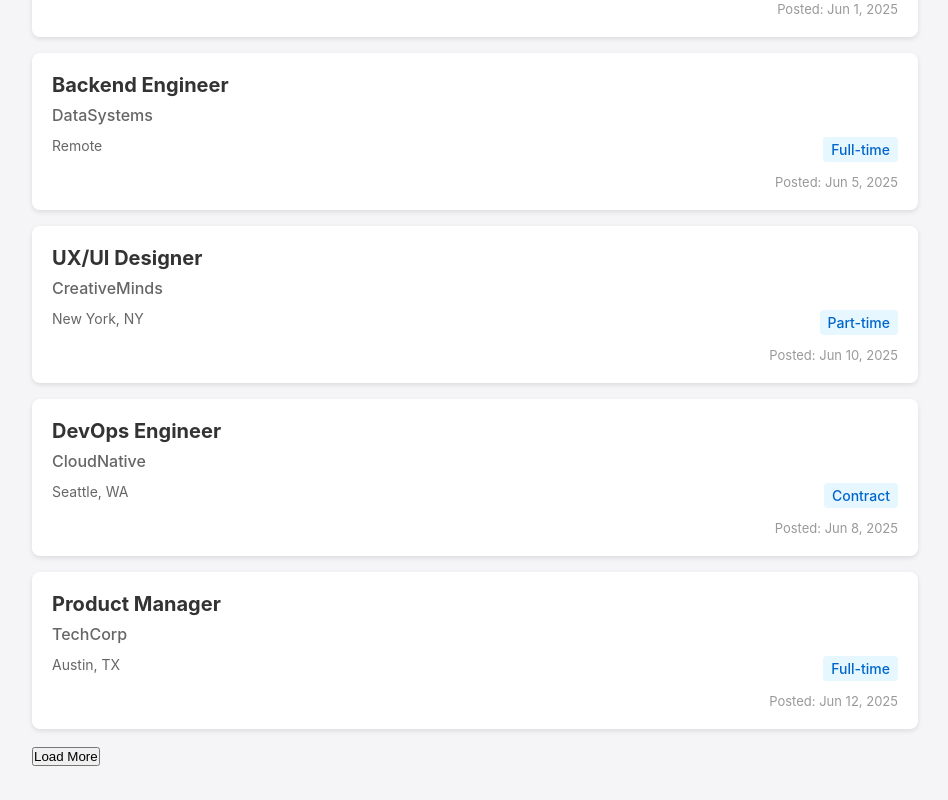
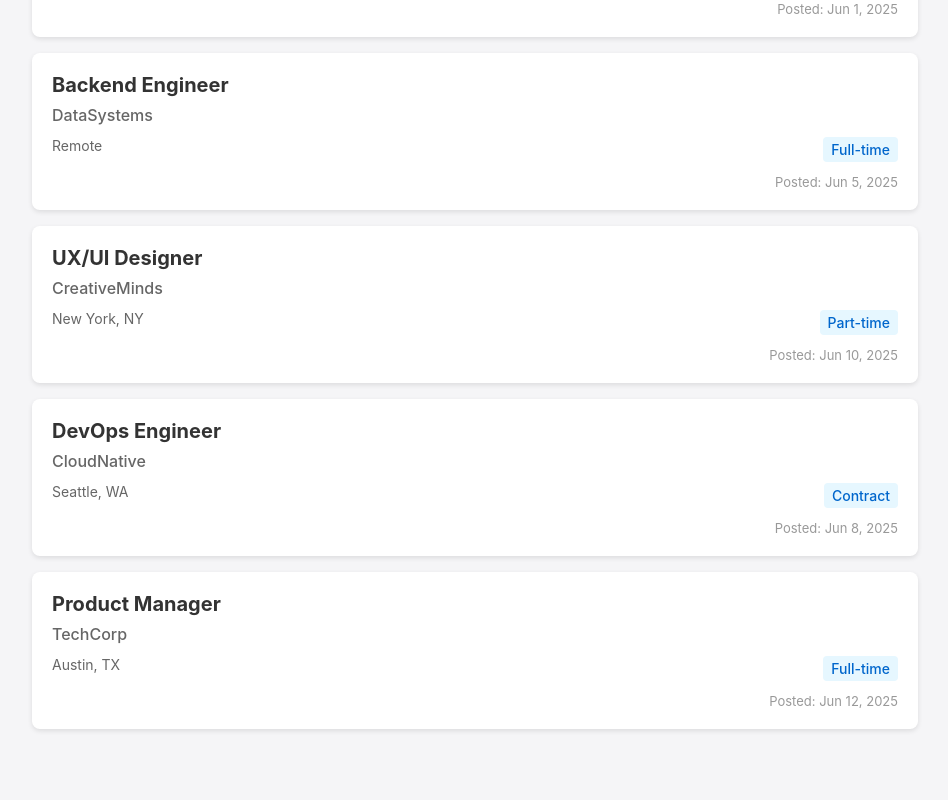
Before and after one commit to shashwathuchil/mini-job-board, a React (Create React App) app: page / in a window 1280 px wide. Shown: the part 7324-8124 px from the top of the page, without its empty margins (302-1250 px from the left). Built offline with nearby package versions, Linux system fonts and the light colour scheme.

Commit message:
removed load more button

```diff
--- a/src/components/JobList.js
+++ b/src/components/JobList.js
@@ -155,11 +155,6 @@ const JobList = ({ jobs, onJobClick }) => {
             <JobCard key={job.id} job={job} onClick={onJobClick} />
           ))
         )}
-        {visibleJobs.length < filteredJobs.length && (
-          <button className="load-more" onClick={loadMoreJobs}>
-            Load More
-          </button>
-        )}
       </div>
     </div>
   );
```
